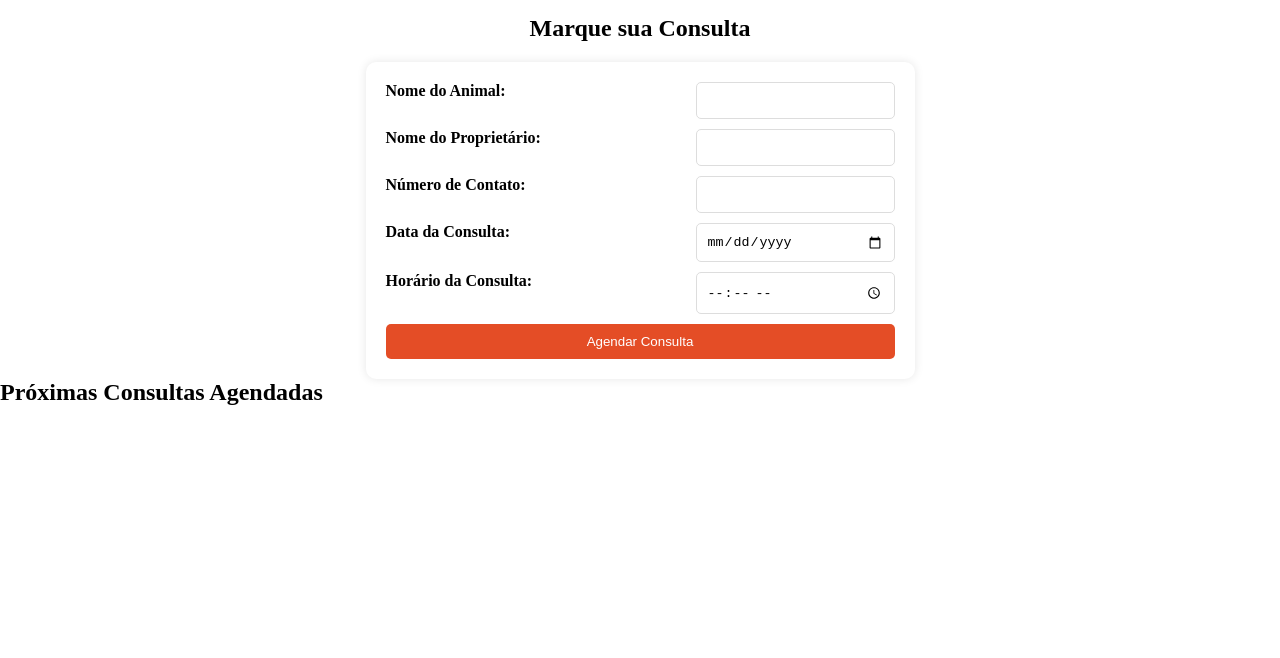
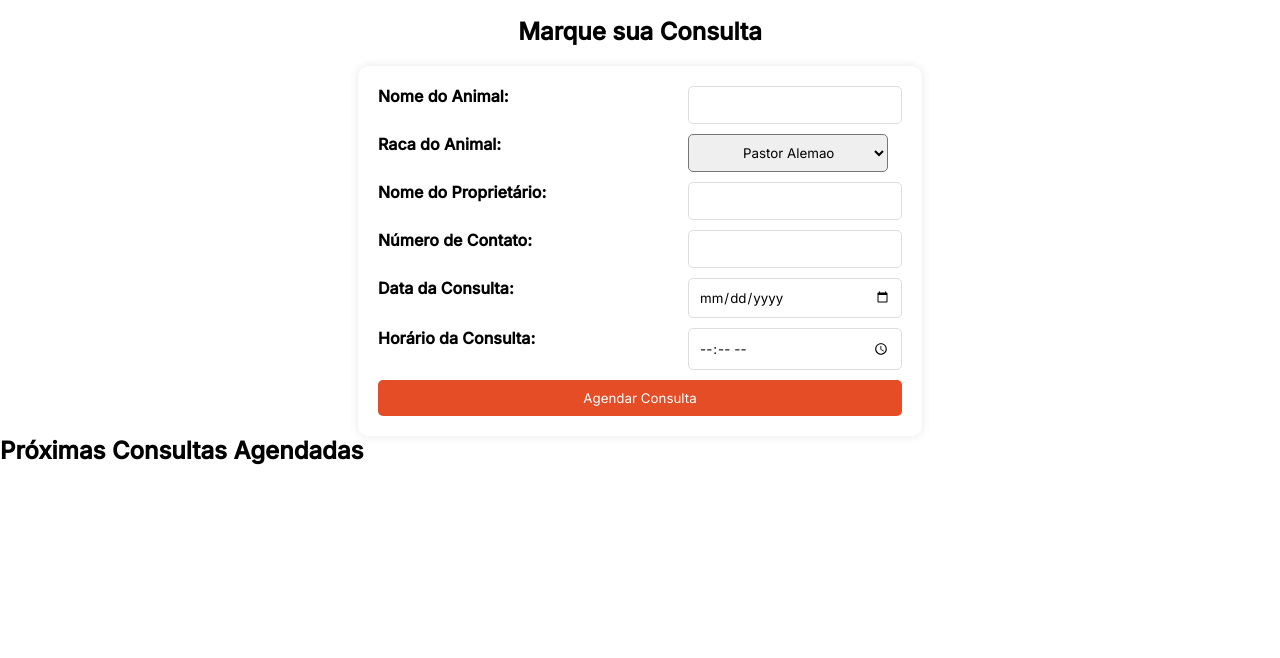
Before and after one commit to SrJohn1/Project-DevLinks, a website: page pages/consulta/consulta.html in a window 1280 px wide. Shown: the part 142-800 px from the top of the page. Drawn offline with Linux system fonts and the light colour scheme.

Commit message:
add readme att  label animalBreed in consulta

```diff
--- a/pages/consulta/consulta.html
+++ b/pages/consulta/consulta.html
@@ -5,6 +5,10 @@
     <meta name="viewport" content="width=device-width, initial-scale=1.0">
     <title>Consulta Veterinária</title>
     <link rel="stylesheet" href="style-consulta.css"">
+    <link
+    href="https://fonts.googleapis.com/css2?family=Inter:wght@400;500&display=swap"
+    rel="stylesheet"
+  />
 </head>
 <body>
     <header>
@@ -16,7 +20,13 @@
         <form id="consultationForm">
             <label for="petName">Nome do Animal:</label>
             <input type="text" id="petName" name="petName" required>
-
+            <label for="petName">Raca do Animal:</label>
+            <select name="animal breed" id="animalBreed" class="Animal">
+                <option value="Pastor Alemao">Pastor Alemao</option>
+                <option value="Podlle">Podlle</option>
+                <option value="Vira lata">Vira lata</option>
+                <option value="Rotvailer">Rotvailer</option>
+            </select>
             <label for="ownerName">Nome do Proprietário:</label>
             <input type="text" id="ownerName" name="ownerName" required>
 
--- a/pages/consulta/script-consulta.js
+++ b/pages/consulta/script-consulta.js
@@ -10,12 +10,12 @@ document.addEventListener('DOMContentLoaded', function () {
         const contactNumber = document.getElementById('contactNumber').value;
         const appointmentDate = document.getElementById('appointmentDate').value;
         const appointmentTime = document.getElementById('appointmentTime').value;
-
+        const animalBreed =document.getElementById('animalBreed').value;
         // Crie um item da lista para a nova consulta
         const newAppointmentItem = document.createElement('li');
         newAppointmentItem.innerHTML = `
             <strong>${petName}</strong> (${ownerName}) - ${appointmentDate} às ${appointmentTime}<br>
-            Contato: ${contactNumber}
+            Contato: ${contactNumber} raca ${animalBreed}
         `;
 
         // Adicione o item à lista de consultas agendadas
--- a/pages/consulta/style-consulta.css
+++ b/pages/consulta/style-consulta.css
@@ -3,6 +3,10 @@
     margin: 0;
     padding: 0;
     box-sizing: border-box;
+}
+
+body * {
+    font-family: "Inter", sans-serif;
 }
 
 /* Cores */
@@ -46,6 +50,16 @@ form {
     padding: 20px;
     border-radius: 10px;
     box-shadow: 0 0 10px rgba(0, 0, 0, 0.1);
+}
+
+select {
+    text-decoration: none;
+    padding-left: 50px;
+
+    align-items: center;
+    border-radius: 5px;
+    height: 38px;
+    width: 200px;
 }
 
 label {
```
Also changed, not shown: readme.md.
